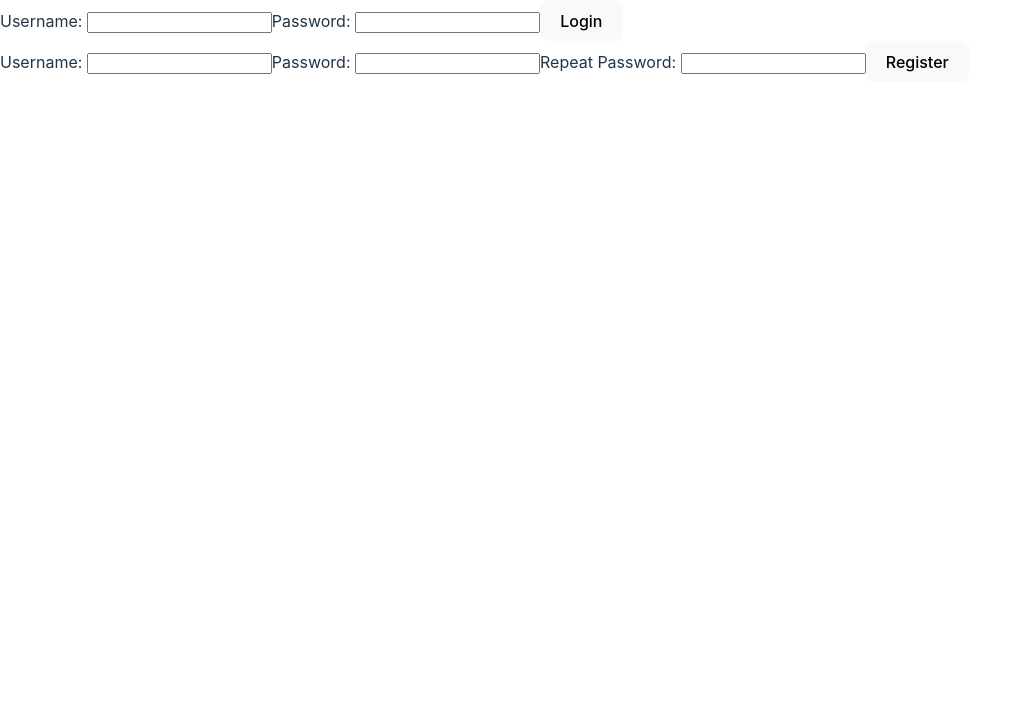
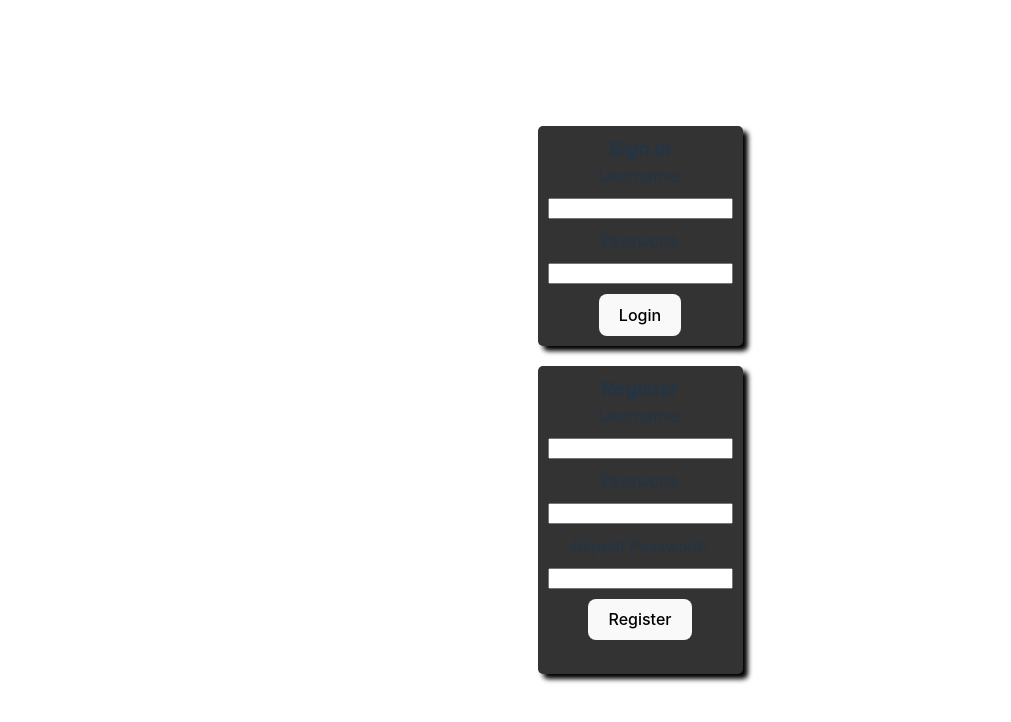
Before and after one commit to EljiahR/chat-project, a React (Vite) app: page /signin in a window 1280 px wide. Shown: the top 722 px of the page, without its empty margins (0-1011 px from the left). Built offline with nearby package versions, Linux system fonts and the light colour scheme.

Commit message:
Various asthetic fixes

```diff
--- a/src/_components/ChatHome/ChannelList.tsx
+++ b/src/_components/ChatHome/ChannelList.tsx
@@ -10,7 +10,6 @@ interface Props {
 const ChannelList = ({channels, setSelectedChannel}: Props) => {
     const handleSelectedChannel = (channel: Channel) => {
         setSelectedChannel(channel);
-        console.log("channel: " + channel);
     }
 
     const handleNewChannel = async () => {
@@ -18,7 +17,7 @@ const ChannelList = ({channels, setSelectedChannel}: Props) => {
         const newChannel = {name: newChannelName};
         try {
             const response = await instance.post("/channel/new", newChannel, {withCredentials: true});
-            console.log("New channel created" + response.data);
+            console.log("New channel created", response.data);
         } catch (error) {
             console.error("Failed to create channel: " + error);
         }
--- a/src/_styles/ChatHome.css
+++ b/src/_styles/ChatHome.css
@@ -35,12 +35,16 @@
 #title {
     min-height: 10%;
     flex-shrink: 0; /* Ensures it doesn't get squeezed */
+    align-self: center;
 }
 
 #chat-box {
     flex: 1; /* Let it take available space */
     min-height: 0; /* Fixes overflow issue */
     overflow-y: auto; /* Enables scrolling */
+    display: flex;
+    flex-direction: column-reverse;
+
 }
 
 #user-controls {
--- /dev/null
+++ b/src/_styles/SignIn.css
@@ -0,0 +1,30 @@
+#signin-page {
+    height: 100%;
+    width: 100%;
+    display: flex;
+    flex-direction: column;
+    align-items: center;
+    justify-content: center;
+    gap: 20px;
+}
+
+#signin-page > * {
+    background-color: rgb(51, 51, 51);
+    border-radius: 5px;
+    box-shadow: black 5px 5px 5px;
+    padding: 10px;
+    display: flex;
+    flex-direction: column;
+    align-items: center;
+}
+
+#signin-page > * > form {
+    display: flex;
+    flex-direction: column;
+    align-items: center;
+    gap: 10px;
+}
+
+#register-errors {
+    height: 24px;;
+}
--- a/src/pages/ChatHome.tsx
+++ b/src/pages/ChatHome.tsx
@@ -21,7 +21,7 @@ const ChatHome: React.FC<Props> = ({userInfo}) => {
     const [message, setMessage] = useState<string>("");
     const [messages, setMessages] = useState<Map<number, Message[]>>(new Map());
     const [selectedChannel, setSelectedChannel] = useState<Channel | null>(null);
-    console.log("userinfo", userInfo);
+
     // Attempt to connect to hub on mount
     useEffect(() => {
         const previousTitle = document.title;
@@ -111,6 +111,16 @@ const ChatHome: React.FC<Props> = ({userInfo}) => {
         }
     }, [selectedChannel, messages])
 
+    useEffect(() => {
+        if (selectedChannel) {
+            const previousTitle = document.title;
+            document.title = selectedChannel.name;
+
+            return (() => {document.title = previousTitle;});
+        }
+
+    }, [selectedChannel])
+
 
     return (
         <div id="chat-main">
@@ -122,7 +132,7 @@ const ChatHome: React.FC<Props> = ({userInfo}) => {
                 {selectedChannel == null ?
                 <HomeChannel /> :
                 <>
-                    <Chat channelName={selectedChannel.name} chatMessages={chatMessages!} />
+                    <Chat channelName={selectedChannel.name} chatMessages={chatMessages!.reverse()} />
                     <MessageControls message={message} handleMessageInput={handleMessageInput} SendMessage={SendMessage}  />
                 </>}
             </div>
--- a/src/pages/SignIn.tsx
+++ b/src/pages/SignIn.tsx
@@ -1,6 +1,7 @@
 import { ChangeEvent, FormEvent, useEffect, useState } from "react";
 import { useNavigate } from "react-router-dom";
 import instance from "../_lib/axiosBase";
+import "../_styles/SignIn.css"
 
 const SignIn: React.FC = () => {
     const [loginCredentials, setLoginCredentials] = useState({
@@ -32,7 +33,12 @@ const SignIn: React.FC = () => {
 
     const navigate = useNavigate();
 
+    useEffect(() => {
+        const previousTitle = document.title;
+        document.title = "Chat - Login";
 
+        return (() => {document.title = previousTitle;});
+    }, []);
 
     const handleLoginSubmit = async (e: FormEvent) => {
         e.preventDefault();
@@ -63,8 +69,9 @@ const SignIn: React.FC = () => {
     };
 
     return (
-        <div id="signin-page-div">
+        <div id="signin-page">
             <div id="signin-div">
+                <h3>Sign In</h3>
                 <form onSubmit={(e) => handleLoginSubmit(e)} id="signin-form">
                     <label htmlFor="login-username">Username: </label>
                     <input type="text" id="login-username" name="userName" value={loginCredentials["userName"]} onChange={(e) => handleLoginChange(e)} />
@@ -74,6 +81,7 @@ const SignIn: React.FC = () => {
                 </form>
             </div>
             <div id="register-div">
+                <h3>Register</h3>
                 <form id="register-form" onSubmit={(e) => handleRegisterSubmit(e)}>
                     <label htmlFor="register-username">Username: </label>
                     <input type="text" id="register-username" name="userName" value={registerCredentials["userName"]} onChange={(e) => handleRegisterChange(e)}  />
```
